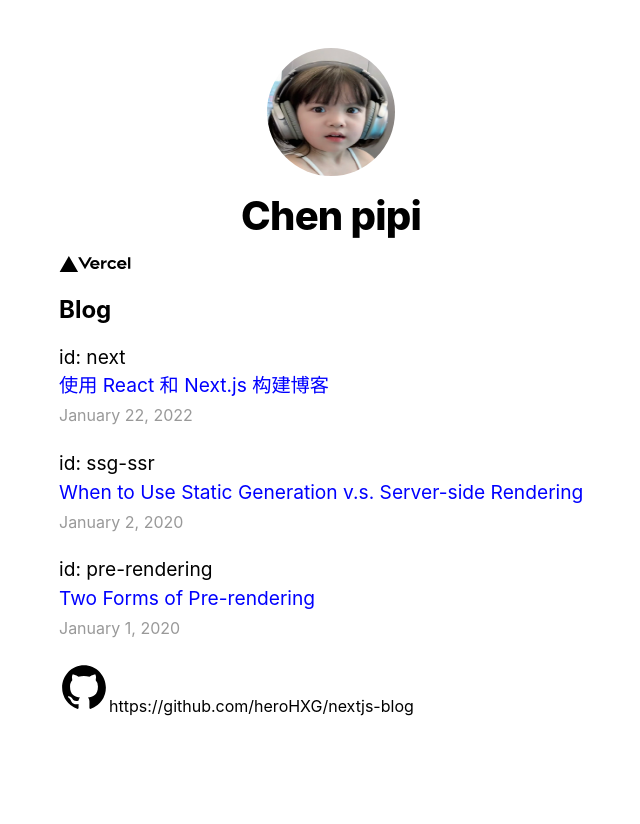
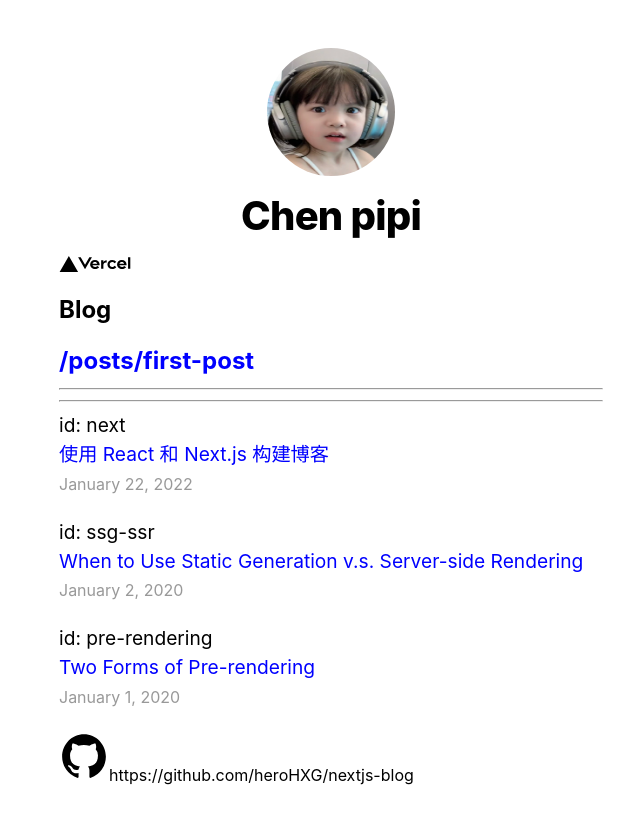
Before and after one commit to heroHXG/nextjs-blog, a Next.js app: page /posts in a window 1280 px wide. Shown: the top 824 px of the page, without its empty margins (309-949 px from the left). Built offline with nearby package versions, Linux system fonts and the light colour scheme.

Commit message:
add /firat-post link

```diff
--- a/pages/posts/index.js
+++ b/pages/posts/index.js
@@ -24,6 +24,12 @@ export default function Posts({allPostsData}) {
             </Head>
             <section className={`${utilStyles.headingMd} ${utilStyles.padding1px}`}>
                 <h2 className={utilStyles.headingLg}>Blog</h2>
+                {/* first-post链接 */}
+                <Link href={'/posts/first-post'} prefetch={true}>
+                    <span style={{color: 'blue', fontWeight: 'bold', fontSize: '1.5rem'}}>/posts/first-post</span>
+                </Link>
+                <hr/>
+                <hr/>
                 <ul className={utilStyles.list}>
                 {allPostsData.map(({ id, date, title }) => (
                     <li className={utilStyles.listItem} key={id}>
```
